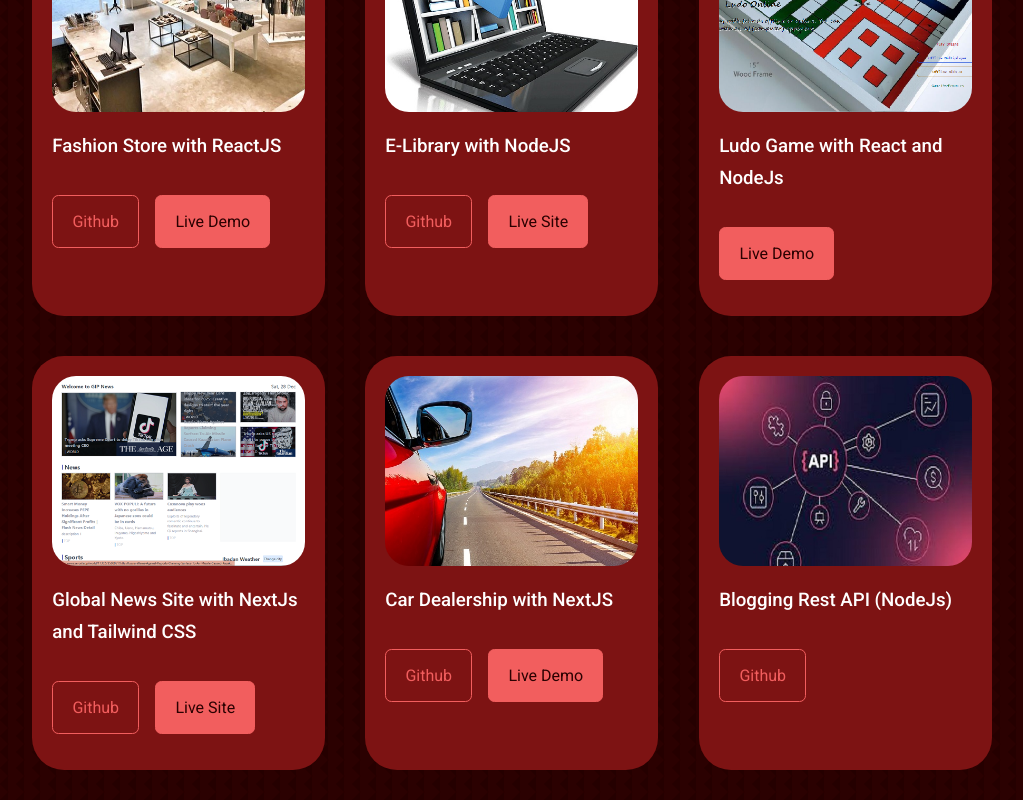
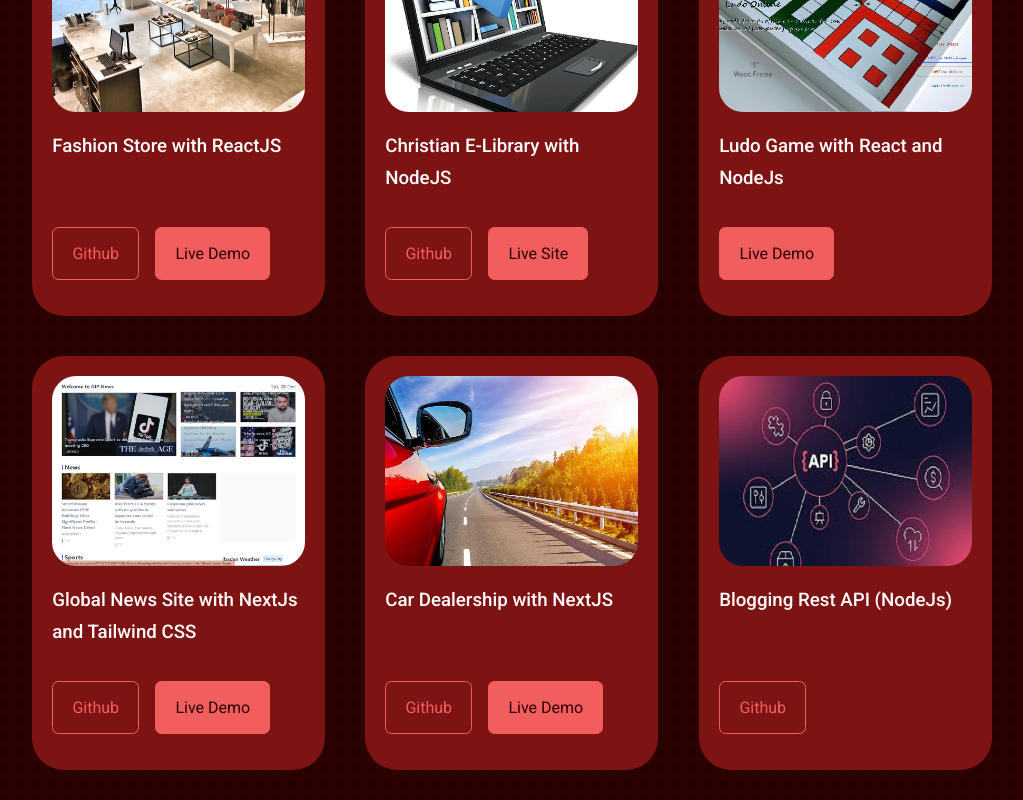
Before and after one commit to TolulopeJoshua/tolulopejoshua.github.io, a React (Create React App) app: page / in a window 1280 px wide. Shown: the part 3240-4040 px from the top of the page, without its empty margins (128-1151 px from the left). Built offline with nearby package versions, Linux system fonts and the light colour scheme.

Commit message:
tc portfolio

```diff
--- a/src/components/portfolio/Portfolio.jsx
+++ b/src/components/portfolio/Portfolio.jsx
@@ -28,7 +28,7 @@ const Portfolio = () => {
           <div className="portfolio__item-image">
             <img src={IMG2} alt="e-library" />
           </div>
-          <h3>E-Library with NodeJS</h3>
+          <h3>Christian E-Library with NodeJS</h3>
           <div className="portfolio__item-cta">
             <a href="https://github.com/TolulopeJoshua/GOD-IN-PRINTS" className='btn' target='_blank' rel="noreferrer">Github</a>
             <a href="https://godinprints.org/" className="btn btn-primary" target='_blank' rel="noreferrer">Live Site</a>
@@ -51,7 +51,7 @@ const Portfolio = () => {
           <h3>Global News Site with NextJs and Tailwind CSS</h3>
           <div className="portfolio__item-cta">
             <a href="https://github.com/TolulopeJoshua/global-news" className='btn' target='_blank' rel="noreferrer">Github</a>
-            <a href="https://gipnews.vercel.app/" className="btn btn-primary" target='_blank' rel="noreferrer">Live Site</a>
+            <a href="https://gipnews.vercel.app/" className="btn btn-primary" target='_blank' rel="noreferrer">Live Demo</a>
           </div>
         </article>
         <article data-aos="flip-up" className="portfolio__item">
--- a/src/components/portfolio/portfolio.css
+++ b/src/components/portfolio/portfolio.css
@@ -10,6 +10,8 @@
     border-radius: 2rem;
     border: 1px solid transparent;
     transition: var(--transition);
+    display: flex;
+    flex-direction: column;
 }
 
 .portfolio__item:hover {
@@ -29,6 +31,7 @@
 .portfolio__item-cta {
     display: flex;
     gap: 1rem;
+    margin-top: auto;
     margin-bottom: 1rem;
 }
 
```
Also changed, not shown: 12 other files (tests, documents, lock files or other folders).
